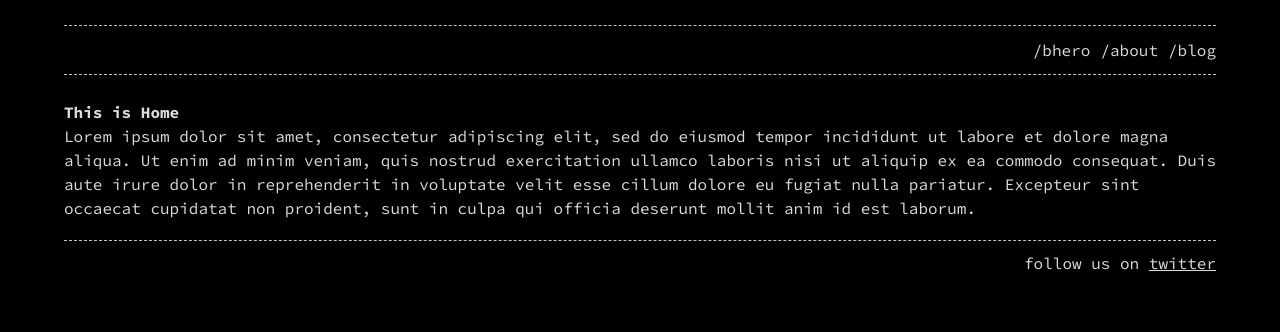
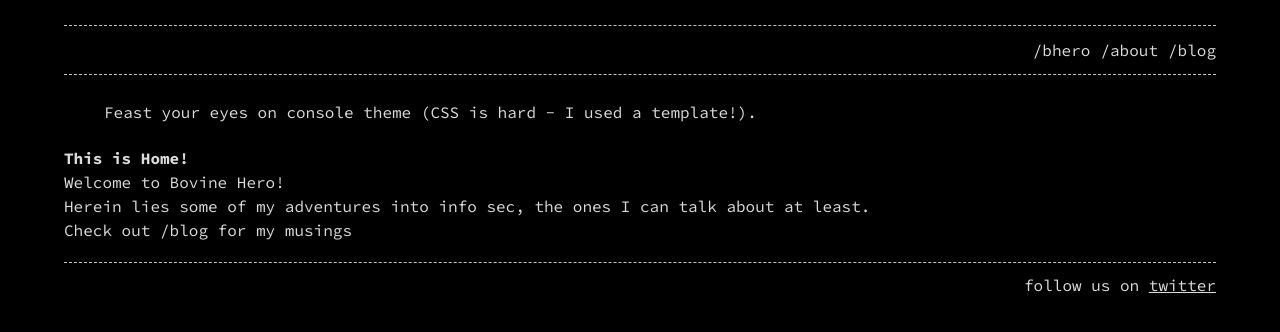
Before and after one commit to bovinehero/bovinehero.github.io, a Jekyll site: the page built from index.md, in a window 1280 px wide. Shown: the top 332 px of the page. Built offline with Jekyll 4.4.1, drawn with Linux system fonts in a browser that asks for light colours.

```diff
--- a/index.md
+++ b/index.md
@@ -4,6 +4,12 @@ layout: default
 permalink: /
 ---
 
-# This is Home
+> Feast your eyes on console theme (CSS is hard - I used a template!).
 
-Lorem ipsum dolor sit amet, consectetur adipiscing elit, sed do eiusmod tempor incididunt ut labore et dolore magna aliqua. Ut enim ad minim veniam, quis nostrud exercitation ullamco laboris nisi ut aliquip ex ea commodo consequat. Duis aute irure dolor in reprehenderit in voluptate velit esse cillum dolore eu fugiat nulla pariatur. Excepteur sint occaecat cupidatat non proident, sunt in culpa qui officia deserunt mollit anim id est laborum.
+# This is Home!
+
+Welcome to Bovine Hero!
+
+Herein lies some of my adventures into info sec, the ones I can talk about at least.
+
+Check out /blog for my musings
```
Also changed, not shown: _posts/2019-06-06-hello-blog.md (+2 -0 lines), blog.md (+0 -2 lines), 3 other files.
